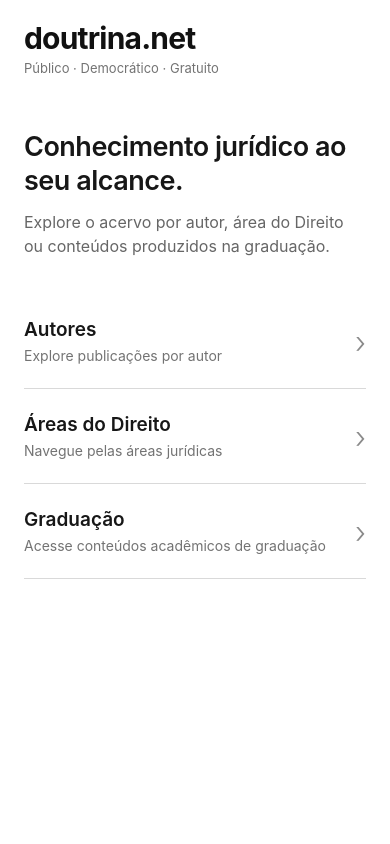
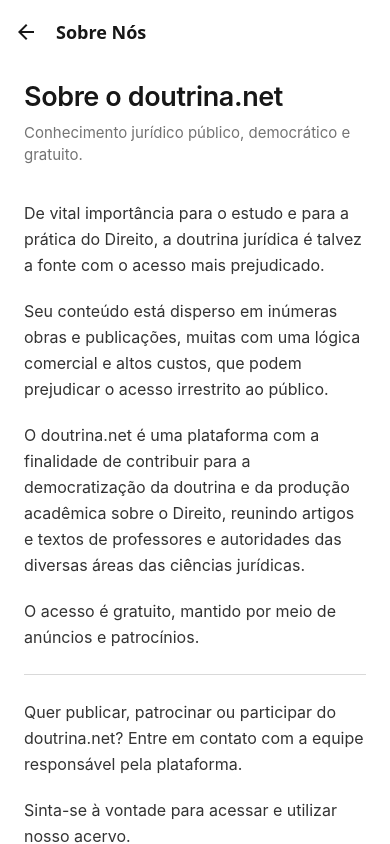
Before and after one commit to Miguel-Saymon/doutrina-app, a React Native app: screen /About in a window 390 px wide. Built offline with nearby package versions, Linux system fonts and the light colour scheme.

Commit message:
feat: finalizar navegação principal do aplicativo

```diff
--- a/src/navigation/RootNavigator.tsx
+++ b/src/navigation/RootNavigator.tsx
@@ -4,11 +4,12 @@
 } from '@react-navigation/native';
 import { createNativeStackNavigator } from '@react-navigation/native-stack';
 
+import { AboutScreen } from '../screens/AboutScreen';
 import { AreaPostsScreen } from '../screens/AreaPostsScreen';
 import { AreasScreen } from '../screens/AreasScreen';
 import { AuthorPostsScreen } from '../screens/AuthorPostsScreen';
 import { AuthorsScreen } from '../screens/AuthorsScreen';
-import { CategoryPlaceholderScreen } from '../screens/CategoryPlaceholderScreen';
+import { GraduationScreen } from '../screens/GraduationScreen';
 import { HomeScreen } from '../screens/HomeScreen';
 import { RootStackParamList } from './navigationTypes';
 
@@ -84,14 +85,19 @@
 
         <Stack.Screen
           name="Graduation"
+          component={GraduationScreen}
           options={{
             title: 'Graduação',
           }}
-        >
-          {() => (
-            <CategoryPlaceholderScreen title="Graduação" />
-          )}
-        </Stack.Screen>
+        />
+
+        <Stack.Screen
+          name="About"
+          component={AboutScreen}
+          options={{
+            title: 'Sobre Nós',
+          }}
+        />
       </Stack.Navigator>
     </NavigationContainer>
   );
--- a/src/navigation/navigationTypes.ts
+++ b/src/navigation/navigationTypes.ts
@@ -14,4 +14,6 @@
   };
 
   Graduation: undefined;
+
+  About: undefined;
 };
--- /dev/null
+++ b/src/screens/AboutScreen.tsx
@@ -0,0 +1,131 @@
+import {
+  ScrollView,
+  StyleSheet,
+  Text,
+  View,
+} from 'react-native';
+import { SafeAreaView } from 'react-native-safe-area-context';
+
+export function AboutScreen() {
+  return (
+    <SafeAreaView
+      style={styles.safeArea}
+      edges={['bottom']}
+    >
+      <ScrollView
+        contentContainerStyle={styles.container}
+        showsVerticalScrollIndicator={false}
+      >
+        <View style={styles.intro}>
+          <Text style={styles.title}>
+            Sobre o doutrina.net
+          </Text>
+
+          <Text style={styles.subtitle}>
+            Conhecimento jurídico público, democrático e gratuito.
+          </Text>
+        </View>
+
+        <View style={styles.content}>
+          <Text style={styles.paragraph}>
+            De vital importância para o estudo e para a prática do
+            Direito, a doutrina jurídica é talvez a fonte com o acesso
+            mais prejudicado.
+          </Text>
+
+          <Text style={styles.paragraph}>
+            Seu conteúdo está disperso em inúmeras obras e publicações,
+            muitas com uma lógica comercial e altos custos, que podem
+            prejudicar o acesso irrestrito ao público.
+          </Text>
+
+          <Text style={styles.paragraph}>
+            O doutrina.net é uma plataforma com a finalidade de
+            contribuir para a democratização da doutrina e da produção
+            acadêmica sobre o Direito, reunindo artigos e textos de
+            professores e autoridades das diversas áreas das ciências
+            jurídicas.
+          </Text>
+
+          <Text style={styles.paragraph}>
+            O acesso é gratuito, mantido por meio de anúncios e
+            patrocínios.
+          </Text>
+
+          <View style={styles.separator} />
+
+          <Text style={styles.paragraph}>
+            Quer publicar, patrocinar ou participar do doutrina.net?
+            Entre em contato com a equipe responsável pela plataforma.
+          </Text>
+
+          <Text style={styles.paragraph}>
+            Sinta-se à vontade para acessar e utilizar nosso acervo.
+          </Text>
+
+          <Text style={styles.signature}>
+            Equipe do doutrina.net
+          </Text>
+        </View>
+      </ScrollView>
+    </SafeAreaView>
+  );
+}
+
+const styles = StyleSheet.create({
+  safeArea: {
+    flex: 1,
+    backgroundColor: '#FFFFFF',
+  },
+
+  container: {
+    paddingHorizontal: 24,
+    paddingTop: 16,
+    paddingBottom: 48,
+  },
+
+  intro: {
+    marginBottom: 34,
+  },
+
+  title: {
+    fontSize: 27,
+    lineHeight: 34,
+    fontWeight: '600',
+    letterSpacing: -0.4,
+    color: '#171717',
+  },
+
+  subtitle: {
+    marginTop: 8,
+    maxWidth: 440,
+    fontSize: 15,
+    lineHeight: 22,
+    color: '#737373',
+  },
+
+  content: {
+    maxWidth: 620,
+  },
+
+  paragraph: {
+    marginBottom: 20,
+    fontSize: 16,
+    lineHeight: 26,
+    color: '#333333',
+  },
+
+  separator: {
+    height: StyleSheet.hairlineWidth,
+    marginTop: 4,
+    marginBottom: 24,
+    backgroundColor: '#D9D9D9',
+  },
+
+  signature: {
+    marginTop: 8,
+    fontSize: 15,
+    fontWeight: '600',
+    color: '#171717',
+  },
+});
--- a/src/screens/CategoryPlaceholderScreen.tsx
+++ /dev/null
@@ -1,46 +0,0 @@
-import { StyleSheet, Text, View } from 'react-native';
-import { SafeAreaView } from 'react-native-safe-area-context';
-
-type Props = {
-  title: string;
-};
-
-export function CategoryPlaceholderScreen({ title }: Props) {
-  return (
-    <SafeAreaView style={styles.container}>
-      <View style={styles.content}>
-        <Text style={styles.title}>{title}</Text>
-
-        <Text style={styles.text}>
-          Esta seção será implementada na próxima etapa.
-        </Text>
-      </View>
-    </SafeAreaView>
-  );
-}
-
-const styles = StyleSheet.create({
-  container: {
-    flex: 1,
-    backgroundColor: '#FFFFFF',
-  },
-
-  content: {
-    flex: 1,
-    paddingHorizontal: 24,
-    paddingTop: 32,
-  },
-
-  title: {
-    fontSize: 28,
-    fontWeight: '600',
-    color: '#171717',
-  },
-
-  text: {
-    marginTop: 12,
-    fontSize: 15,
-    lineHeight: 22,
-    color: '#737373',
-  },
-});
--- /dev/null
+++ b/src/screens/GraduationScreen.tsx
@@ -0,0 +1,62 @@
+import {
+  StyleSheet,
+  Text,
+  View,
+} from 'react-native';
+import { SafeAreaView } from 'react-native-safe-area-context';
+
+export function GraduationScreen() {
+  return (
+    <SafeAreaView
+      style={styles.safeArea}
+      edges={['bottom']}
+    >
+      <View style={styles.container}>
+        <View style={styles.content}>
+          <Text style={styles.title}>
+            Em breve.
+          </Text>
+
+          <Text style={styles.description}>
+            Novidades virão. Aguarde enquanto a equipe do doutrina.net
+            prepara novos conteúdos para esta seção.
+          </Text>
+        </View>
+      </View>
+    </SafeAreaView>
+  );
+}
+
+const styles = StyleSheet.create({
+  safeArea: {
+    flex: 1,
+    backgroundColor: '#FFFFFF',
+  },
+
+  container: {
+    flex: 1,
+    paddingHorizontal: 24,
+  },
+
+  content: {
+    flex: 1,
+    justifyContent: 'center',
+    paddingBottom: 100,
+  },
+
+  title: {
+    fontSize: 28,
+    lineHeight: 35,
+    fontWeight: '600',
+    letterSpacing: -0.4,
+    color: '#171717',
+  },
+
+  description: {
+    marginTop: 12,
+    maxWidth: 440,
+    fontSize: 16,
+    lineHeight: 24,
+    color: '#666666',
+  },
+});
--- a/src/screens/HomeScreen.tsx
+++ b/src/screens/HomeScreen.tsx
@@ -33,14 +33,18 @@
     >
       <View style={styles.cardContent}>
         <View style={styles.cardText}>
-          <Text style={styles.cardTitle}>{title}</Text>
+          <Text style={styles.cardTitle}>
+            {title}
+          </Text>
 
           <Text style={styles.cardDescription}>
             {description}
           </Text>
         </View>
 
-        <Text style={styles.arrow}>›</Text>
+        <Text style={styles.arrow}>
+          ›
+        </Text>
       </View>
     </Pressable>
   );
@@ -54,7 +58,9 @@
         showsVerticalScrollIndicator={false}
       >
         <View style={styles.header}>
-          <Text style={styles.brand}>doutrina.net</Text>
+          <Text style={styles.brand}>
+            doutrina.net
+          </Text>
 
           <Text style={styles.subtitle}>
             Público · Democrático · Gratuito
@@ -87,8 +93,14 @@
 
           <NavigationCard
             title="Graduação"
-            description="Acesse conteúdos acadêmicos de graduação"
+            description="Conteúdos acadêmicos em desenvolvimento"
             onPress={() => navigation.navigate('Graduation')}
+          />
+
+          <NavigationCard
+            title="Sobre Nós"
+            description="Conheça o propósito do doutrina.net"
+            onPress={() => navigation.navigate('About')}
           />
         </View>
       </ScrollView>
```
